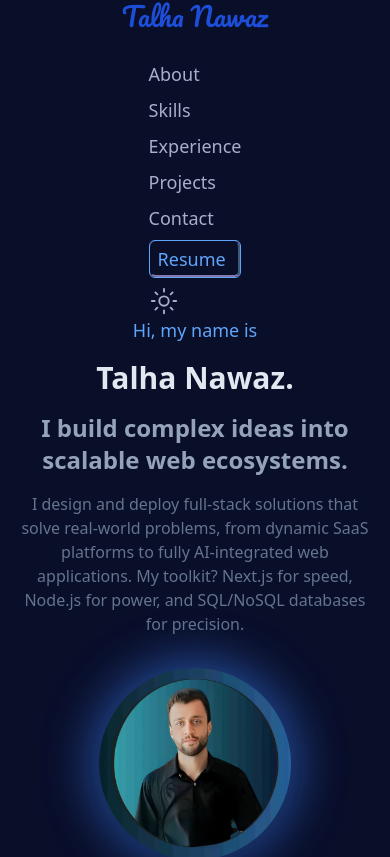
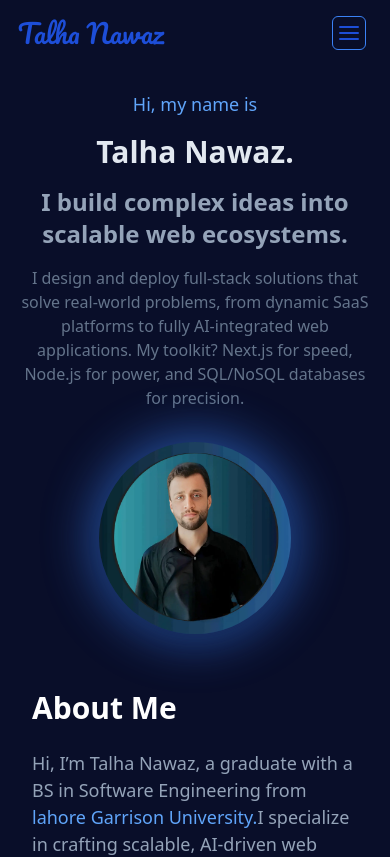
Before and after one commit to talha-fullstackdev/portfolio-nextjs-2, a Next.js app: page / in a window 390 px wide. Shown: the top 857 px of the page. Built offline with nearby package versions, Linux system fonts and the light colour scheme.

Commit message:
initially added toggle button

```diff
--- a/package.json
+++ b/package.json
@@ -11,6 +11,7 @@
   "dependencies": {
     "framer-motion": "^12.4.10",
     "lottie-react": "^2.4.1",
+    "lucide-react": "^0.477.0",
     "next": "15.1.7",
     "next-themes": "^0.4.4",
     "react": "^19.0.0",
--- a/src/app/components/header/Header.jsx
+++ b/src/app/components/header/Header.jsx
@@ -1,17 +1,51 @@
-import React from 'react'
-import Logo from './Logo'
-import Navbar from './Navbar'
-import AnimatedWrapper from '@/app/hooks/AnimatedWrapper'
+// import React from 'react'
+// import Logo from './Logo'
+// import Navbar from './Navbar'
+// import AnimatedWrapper from '@/app/hooks/AnimatedWrapper'
+
+// const Header = () => {
+//   return (
+//     <AnimatedWrapper>    <div
+//     className='flex flex-col gap-4 items-center md:flex-row md:justify-between md:px-14 md:pt-4 flex-wrap pt-4'>
+//         <Logo/>
+//         <Navbar/>
+//     </div>
+//     </AnimatedWrapper>
+
+//   )
+// }
+
+// export default Header
+"use client"
+import React, { useState } from "react";
+import Logo from "./Logo";
+import Navbar from "./Navbar";
+import AnimatedWrapper from "@/app/hooks/AnimatedWrapper";
+import { FiMenu, FiX } from "react-icons/fi";
+
 const Header = () => {
+  const [isOpen, setIsOpen] = useState(false);
+
   return (
-    <AnimatedWrapper>    <div
-    className='flex flex-col gap-4 items-center md:flex-row md:justify-between md:px-14 md:pt-4 flex-wrap '>
-        <Logo/>
-        <Navbar/>
-    </div>
+    <AnimatedWrapper>
+      <div className={`flex ${isOpen && "flex-col"} px-6  gap-4 justify-between items-center md:flex-row md:justify-between md:px-14 md:pt-4 flex-wrap pt-4`}>
+        <Logo />
+
+        {/* Toggle Button (Only on Small Screens) */}
+        <button
+          className="md:hidden text-2xl focus:outline-none border text-blue-700 border-blue-500 p-1 rounded-md"
+          onClick={() => setIsOpen(!isOpen)}
+        >
+          {isOpen ? <FiX /> : <FiMenu />}
+        </button>
+
+        {/* Navbar (Visible on md+ screens, Toggle on Small Screens) */}
+        <div className={`${isOpen ? "block" : "hidden"} md:block`}>
+          <Navbar />
+        </div>
+      </div>
     </AnimatedWrapper>
+  );
+};
 
-  )
-}
-
-export default Header
+export default Header;
--- a/src/app/components/header/Navbar.jsx
+++ b/src/app/components/header/Navbar.jsx
@@ -56,12 +56,93 @@ const Navbar = () => {
 
       <button
         onClick={handleDarkMode}
-        className="text-3xl dark:hover:text-slate-300 dark:text-slate-600 hover:text-orange-300"
+        className="text-3xl flex items-center justify-center  dark:hover:text-slate-300 dark:text-slate-600 hover:text-orange-300 mt-4 md:mt-0"
       >
-        {darkMode ? <IoMoon />  :  <IoSunnyOutline />}
+        {darkMode ? <IoMoon  />  :  <IoSunnyOutline  />}
       </button>
     </ul>
   );
 };
 
 export default Navbar;
+// "use client";
+// import React, { useState, useEffect } from "react";
+// import { IoSunnyOutline, IoMoon } from "react-icons/io5";
+// import { FiMenu, FiX } from "react-icons/fi";
+
+// const Navbar = () => {
+//   const [isOpen, setIsOpen] = useState(false);
+
+//   const linkStyles =
+//     "hover:text-blue-400 dark:hover:text-blue-600 hover:underline hover:underline-offset-4";
+
+//   // Load theme from localStorage or default to light mode
+//   const [darkMode, setDarkMode] = useState(() => {
+//     if (typeof window !== "undefined") {
+//       return localStorage.getItem("theme") === "dark";
+//     }
+//     return false; // Default to light mode
+//   });
+
+//   const handleDarkMode = () => {
+//     const newMode = !darkMode;
+//     setDarkMode(newMode);
+//     localStorage.setItem("theme", newMode ? "dark" : "light");
+//   };
+
+//   useEffect(() => {
+//     if (darkMode) {
+//       document.documentElement.classList.add("dark");
+//     } else {
+//       document.documentElement.classList.remove("dark");
+//     }
+//   }, [darkMode]);
+
+//   return (
+//     <div className="">
+//       <button
+//         className="md:hidden text-2xl absolute right-6 top-5 focus:outline-none"
+//         onClick={() => setIsOpen(!isOpen)}
+//         animate={{ rotate: isOpen ? 180 : 0 }}
+//         transition={{ duration: 0.3, ease: "easeInOut" }}
+//       >
+//         {isOpen ? <FiX /> : <FiMenu />}
+//       </button>
+//      {isOpen ?<ul className="flex dark:text-slate-600 flex-col gap-2 text-lg mt-3 md:flex-row md:justify-center md:items-center md:gap-10 md:mt-0 md:py-2 flex-wrap">
+//       <a className={linkStyles} href="">
+//         About
+//       </a>
+//       <a className={linkStyles} href="">
+//         Skills
+//       </a>
+//       <a className={linkStyles} href="">
+//         Experience
+//       </a>
+//       <a className={linkStyles} href="">
+//         Projects
+//       </a>
+//       <a className={linkStyles} href="">
+//         Contact
+//       </a>
+//       <a
+//         href="../../../../public/Talha Nawaz resume (full stack dev).pdf"
+//         download="Talha_Resume.pdf"
+//         className="relative text-blue-400 border p-1 px-2 rounded-md border-blue-400 overflow-hidden group"
+//       >
+//         <span className="absolute inset-0 border-2 border-blue-400 rounded-md animate-border-glow"></span>
+//         <span className="relative z-10 dark:text-black dark:hover:text-blue-400 hover:text-slate-300">Resume</span>
+//       </a>
+
+//       <button
+//         onClick={handleDarkMode}
+//         className="text-3xl dark:hover:text-slate-300 dark:text-slate-600 hover:text-orange-300"
+//       >
+//         {darkMode ? <IoMoon />  :  <IoSunnyOutline />}
+//       </button>
+//     </ul>:""}
+
+//     </div>
+//   );
+// };
+
+// export default Navbar;
--- a/src/app/components/hero/Hero.jsx
+++ b/src/app/components/hero/Hero.jsx
@@ -5,7 +5,7 @@ import AnimatedWrapper from '@/app/hooks/AnimatedWrapper';
 const Hero = () => {
   return (
     <AnimatedWrapper>
-    <div className=" flex flex-col items-center md:justify-around gap-8 px-5 text-center md:flex-row md:text-left md:gap-14 md:px-16 md:pt-20">
+    <div className=" flex pt-10 flex-col items-center md:justify-around gap-8 px-5 text-center md:flex-row md:text-left md:gap-14 md:px-16 md:pt-20">
 
       {/* Left Content */}
       <div className="flex flex-col gap-4 max-w-2xl">
--- a/src/app/components/services/ServicesDetails.jsx
+++ b/src/app/components/services/ServicesDetails.jsx
@@ -23,7 +23,6 @@ const ServicesDetails = () => {
               height={40}
             />
 
-            {/* Tooltip */}
             <span className="absolute bottom-full mb-2 hidden w-max max-w-[200px] bg-gray-800 dark:text-white text-blue-400 text-xs font-medium px-3 py-2 rounded-md shadow-lg group-hover:block transition-opacity duration-300">
               {item.tooltip}
             </span>
```
Also changed, not shown: 1 other file (tests, documents, lock files or other folders).
